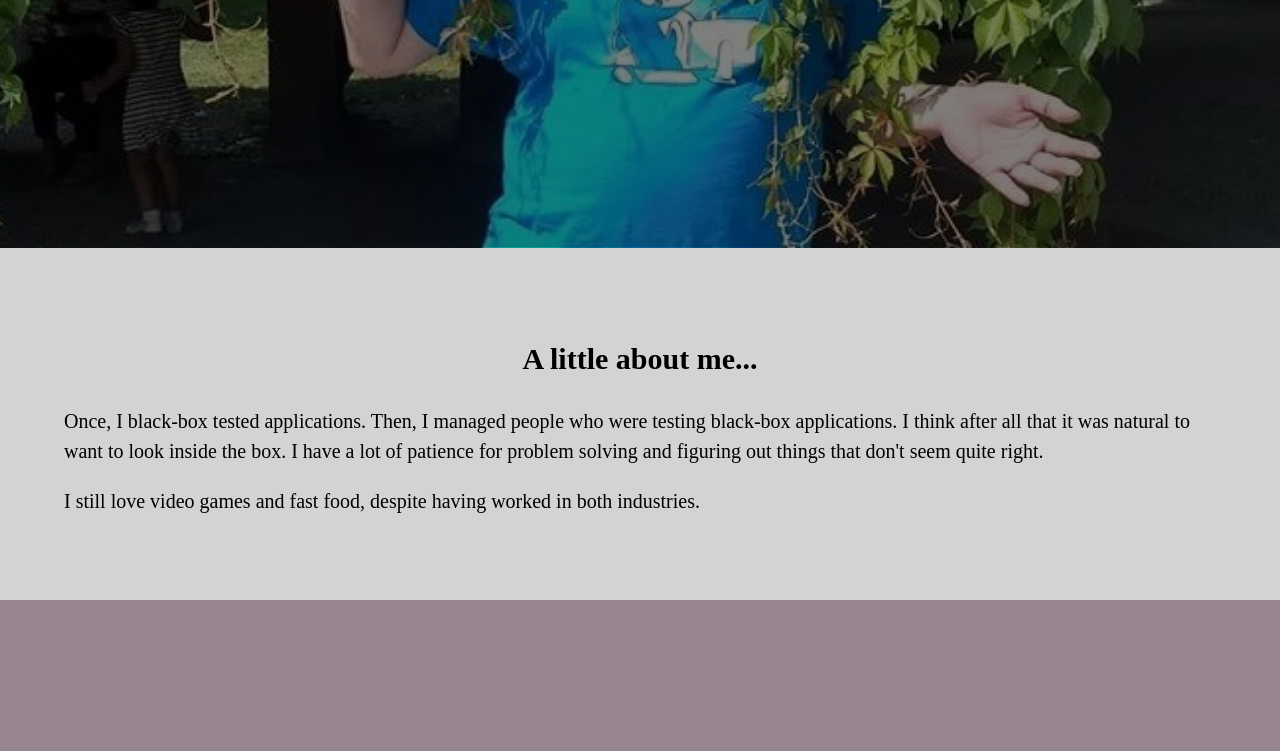
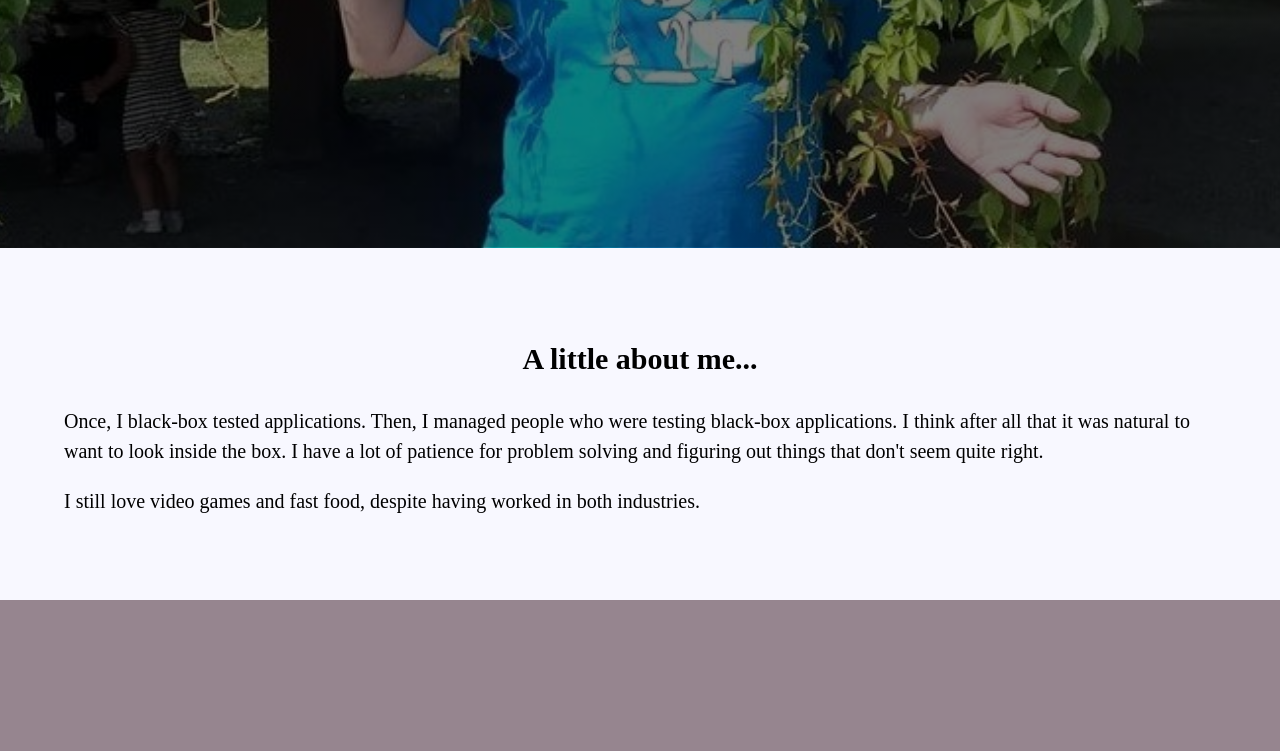
Before and after one commit to gdreid13/portfolio-thinkful, a plain HTML site: page index.html in a window 1280 px wide. Shown: the part 556-1307 px from the top of the page. Drawn offline with nearby package versions, Linux system fonts and the light colour scheme; a web font is replaced by a local one.

Commit message:
playing with background contrast to fix style issues

```diff
--- a/index.css
+++ b/index.css
@@ -100,7 +100,7 @@ section {
 }
 
 section:nth-child(even) {
-    background-color: lightgray;
+    background-color: #f8f8ff;
     color: black;
 }
 
```
